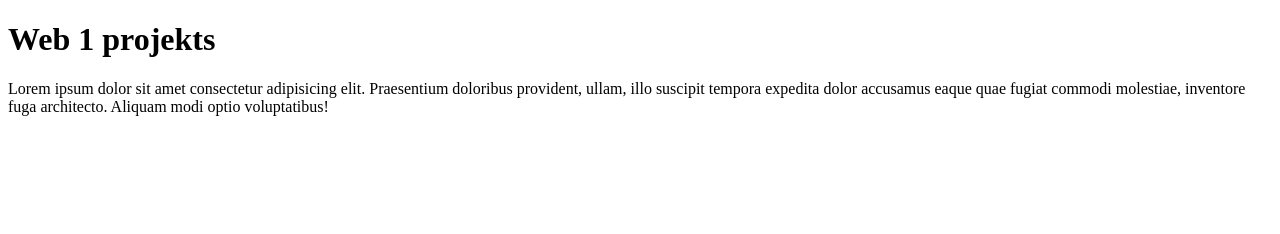
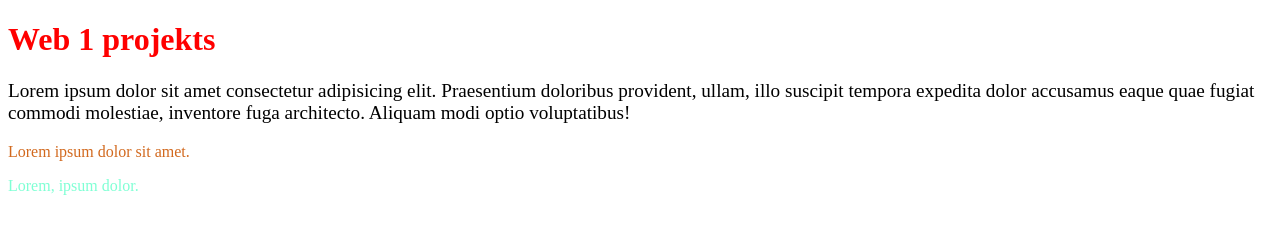
Before and after one commit to laistitajs/web-projektsk, a plain HTML site: page index.html in a window 1280 px wide. Drawn offline with Linux system fonts and the light colour scheme.

Commit message:
added css styles

```diff
--- a/index.html
+++ b/index.html
@@ -1,13 +1,17 @@
 <!doctype html>
 <html>
-  <head> </head>
+  <head>
+    <link rel="stylesheet" href="style.css" />
+  </head>
   <body>
     <h1>Web 1 projekts</h1>
-    <p>
+    <p id="firstpg">
       Lorem ipsum dolor sit amet consectetur adipisicing elit. Praesentium
       doloribus provident, ullam, illo suscipit tempora expedita dolor accusamus
       eaque quae fugiat commodi molestiae, inventore fuga architecto. Aliquam
       modi optio voluptatibus!
     </p>
+    <p id="secondpg">Lorem ipsum dolor sit amet.</p>
+    <p class="basic">Lorem, ipsum dolor.</p>
   </body>
 </html>
--- /dev/null
+++ b/style.css
@@ -0,0 +1,12 @@
+h1 {
+    color: red;
+}
+#firstpg {
+    font-size: larger;
+}
+.basic {
+    color: aquamarine;
+}
+#secondpg {
+    color: chocolate;
+}
```
